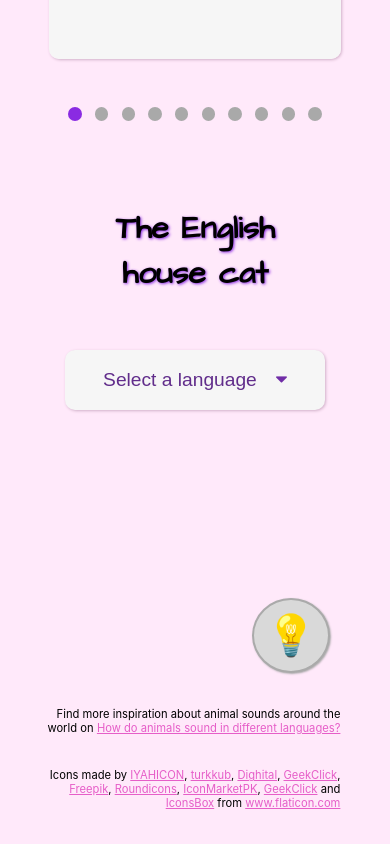
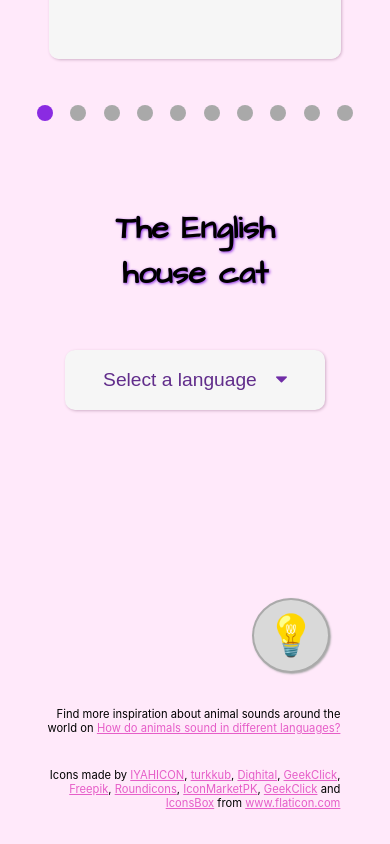
Before and after one commit to MarcellavonderWeppen/animal-translator, a React (Create React App) app: page / in a window 390 px wide. Both pictures are taken after a click on the button "Yes, let's go!". Shown: the part 839-1683 px from the top of the page. Built offline with nearby package versions, Linux system fonts and the light colour scheme.

Commit message:
more mobile testing

```diff
--- a/src/App.css
+++ b/src/App.css
@@ -691,6 +691,15 @@ h3,
     font-size: 1.2rem;
   }
 
+  .carousel__dot {
+    width: 1.2em;
+    height: 1.2em;
+  }
+
+  .carousel__dot + .carousel__dot {
+    margin-left: 1.3em;
+  }
+
   .main-container {
     padding: 0;
   }
--- a/src/components/carousel.js
+++ b/src/components/carousel.js
@@ -67,9 +67,9 @@ function Carousel({ animals, index, setIndex }) {
     onSwipedRight: () => setIndex(index - 1),
   });
 
-  if (window.innerWidth < 600) {
+  /*  if (window.innerWidth < 600) {
     disableBodyScroll(document);
-  }
+  } */
 
   return (
     <div {...handlers} className="carousel">
```
